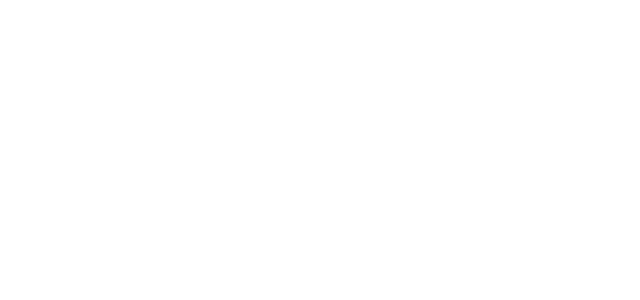
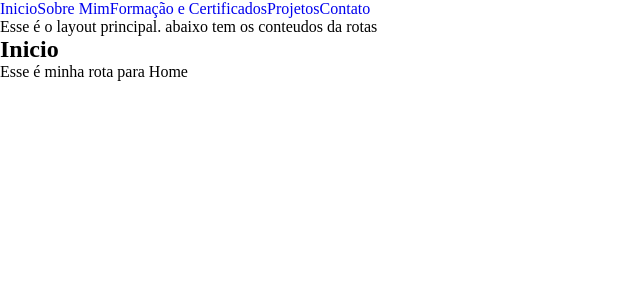
Before and after one commit to AlanFabricioBarbosa/meu-portfolio, a React (Vite) app: page / in a window 1280 px wide. Shown: the top 300 px of the page, without its empty margins (0-640 px from the left). Built offline with nearby package versions, Linux system fonts and the light colour scheme.

Commit message:
:wrench: feat: Criado a estrutura de rotas

```diff
--- a/src/App.jsx
+++ b/src/App.jsx
@@ -1,9 +1,12 @@
 import { GlobalStyled } from "./Globals"
+import router from "./router"
+import { RouterProvider } from "react-router-dom"
 
 function App() {
   return (
     <>
       <GlobalStyled/>
+      <RouterProvider router={router} />
     </>
   )
 }
--- /dev/null
+++ b/src/Components/Header/index.jsx
@@ -0,0 +1,15 @@
+import { Link } from "react-router-dom";
+
+export default function Header() {
+   return (
+      <header>
+         <nav>
+            <Link to="/">Inicio</Link>
+            <Link to="/about">Sobre Mim</Link>
+            <Link to="/education">Formação e Certificados</Link>
+            <Link to="/projects">Projetos</Link>
+            <Link to="/contact">Contato</Link>
+         </nav>
+      </header>
+   )
+}
--- a/src/Pages/About/index.jsx
+++ b/src/Pages/About/index.jsx
@@ -0,0 +1,8 @@
+export default function About() {
+   return (
+      <>
+         <h2>Sobre Mim</h2>
+         <p>Esse é minha rota para Sobre mim</p>
+      </>
+   )
+}
--- a/src/Pages/Contact/index.jsx
+++ b/src/Pages/Contact/index.jsx
@@ -0,0 +1,8 @@
+export default function Contact() {
+   return (
+      <>
+         <h2>Contato</h2>
+         <p>Esse é minha rota para contato</p>
+      </>
+   )
+}
--- a/src/Pages/Education/index.jsx
+++ b/src/Pages/Education/index.jsx
@@ -0,0 +1,8 @@
+export default function Education() {
+   return (
+      <>
+         <h2>Formação e Certificados</h2>
+         <p>Esse é minha rota para Formação e certificados</p>
+      </>
+   )
+}
--- a/src/Pages/Home/index.jsx
+++ b/src/Pages/Home/index.jsx
@@ -0,0 +1,8 @@
+export default function Home() {
+   return (
+      <>
+         <h2>Inicio</h2>
+         <p>Esse é minha rota para Home</p>
+      </>
+   )
+}
--- a/src/Pages/Projects/index.jsx
+++ b/src/Pages/Projects/index.jsx
@@ -0,0 +1,8 @@
+export default function Projects() {
+   return (
+      <>
+         <h2>Proejetos</h2>
+         <p>Esse é minha rota para projetos</p>
+      </>
+   )
+}
--- /dev/null
+++ b/src/Pages/RootLayout.jsx
@@ -0,0 +1,13 @@
+import { Outlet } from "react-router-dom"
+import Header from "../Components/Header"
+export default function RootLayout() {
+   return (
+      <>
+         <Header/>
+         <main>
+            <p>Esse é o layout principal. abaixo tem os conteudos da rotas</p>
+            <Outlet/>
+         </main>
+      </>
+   )
+}
--- /dev/null
+++ b/src/router.jsx
@@ -0,0 +1,31 @@
+import { createBrowserRouter } from "react-router-dom"
+import Home from "./Pages/Home"
+import About from "./Pages/About"
+import Education from "./Pages/Education"
+import Projects from "./Pages/Projects"
+import Contact from "./Pages/Contact"
+import RootLayout from "./Pages/RootLayout"
+
+const router = createBrowserRouter([
+   {path: "/",
+   element: <RootLayout/>,
+   children: [{
+      index: true,
+      element: <Home/>,
+      }, {
+      path: "about",
+      element: <About/>
+      },{
+      path: "education",
+      element: <Education/> ,
+      }, {
+      path: "projects",
+      element: <Projects/>,
+      }, {
+      path: "contact",
+      element: <Contact/>,
+      }
+   ]}
+])
+
+export default router
```
